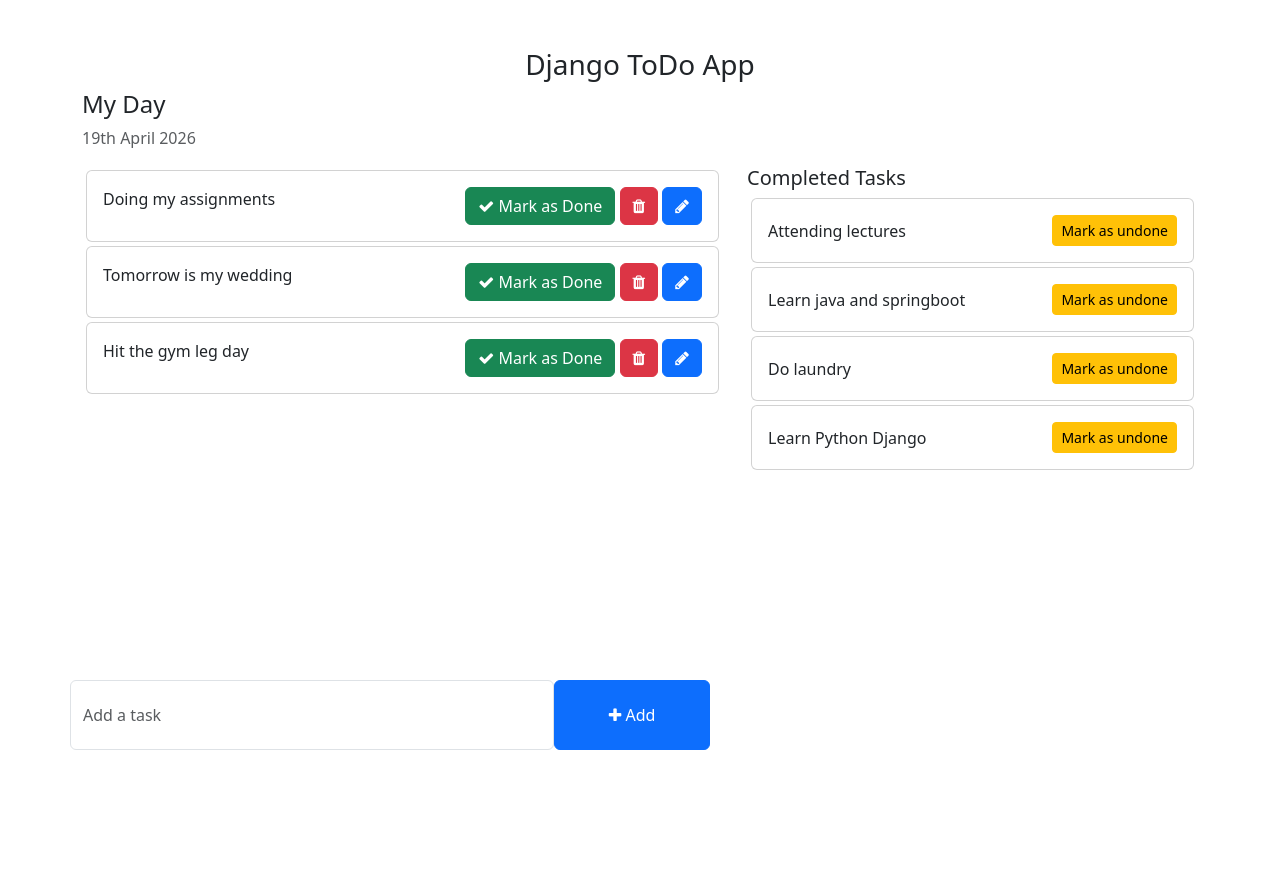
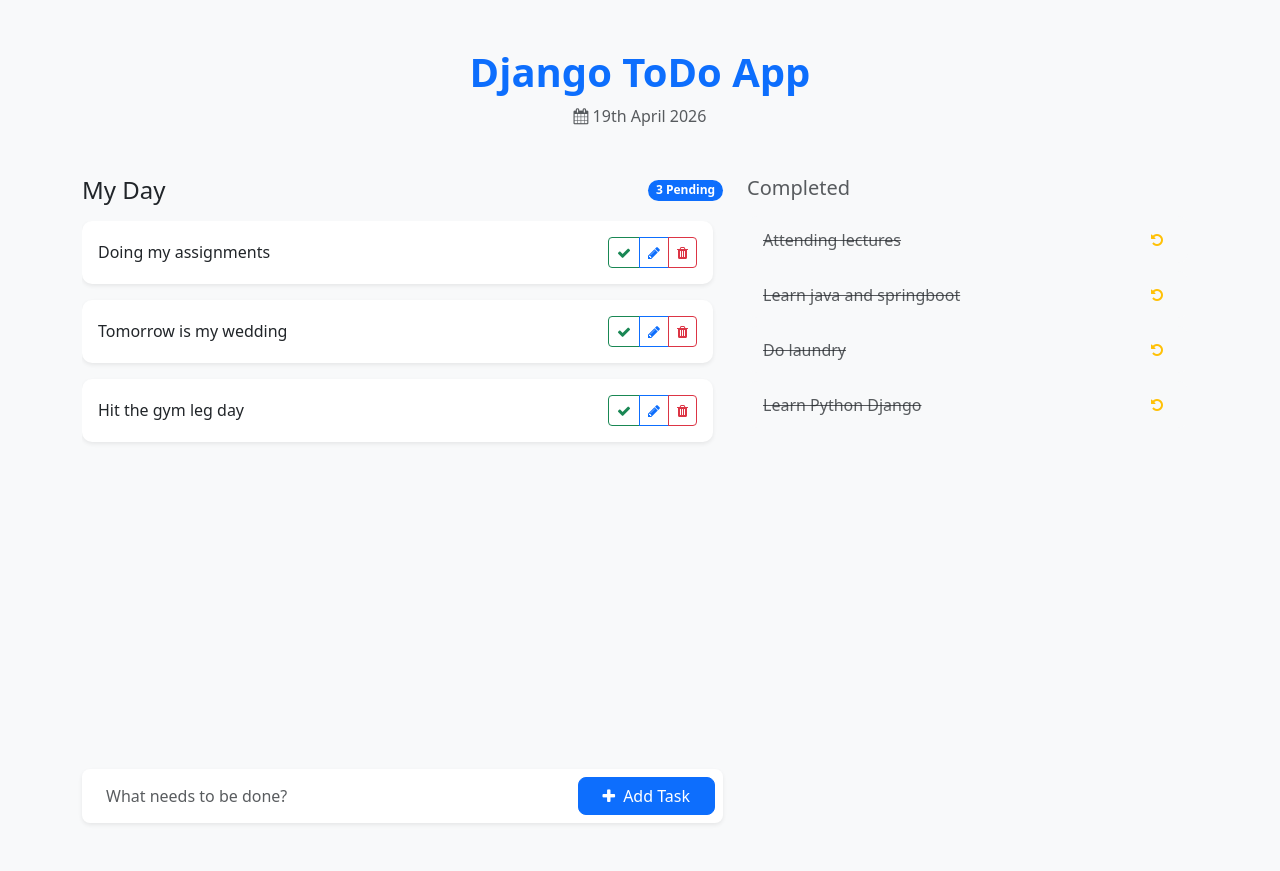
Before and after one commit to mucheru-delvan/DjangoSandBox, a Django app: page / in a window 1280 px wide. Before the commit the page ends 750 px from the top, so only its background shows below. Run offline with Django 5.2, Linux system fonts and the light colour scheme; data comes from the database, SQL or seed files in the repository; both versions use the stored data as it was after the commit.

Commit message:
Refined the home.html file

```diff
--- a/templates/home.html
+++ b/templates/home.html
@@ -4,77 +4,110 @@
     <meta charset="UTF-8">
     <meta http-equiv="X-UA-Compatible" content="IE=edge">
     <meta name="viewport" content="width=device-width, initial-scale=1.0">
-    <title>TODO LIST - Home</title>
+    <title>Django ToDo App</title>
 
-    <!-- Bootstrap -->
-    <link href="https://cdn.jsdelivr.net/npm/bootstrap@5.3.0-alpha1/dist/css/bootstrap.min.css" rel="stylesheet" integrity="sha384-GLhlTQ8iRABdZLl6O3oVMWSktQOp6b7In1Zl3/Jr59b6EGGoI1aFkw7cmDA6j6gD" crossorigin="anonymous">
-    <script src="https://cdn.jsdelivr.net/npm/bootstrap@5.3.0-alpha1/dist/js/bootstrap.bundle.min.js" integrity="sha384-w76AqPfDkMBDXo30jS1Sgez6pr3x5MlQ1ZAGC+nuZB+EYdgRZgiwxhTBTkF7CXvN" crossorigin="anonymous"></script>
-    <!-- Font Awesome Icons -->
+    <link href="https://cdn.jsdelivr.net/npm/bootstrap@5.3.0-alpha1/dist/css/bootstrap.min.css" rel="stylesheet">
     <link rel="stylesheet" href="https://cdnjs.cloudflare.com/ajax/libs/font-awesome/4.7.0/css/font-awesome.min.css">
 
     <style>
-        .form-control{
-        padding: 1.375rem .75rem !important;
+        body {
+            background-color: #f8f9fa;
+        }
+        .task-container {
+            height: 500px;
+            overflow-y: auto;
+            padding-right: 10px;
+        }
+        /* Custom scrollbar for a cleaner look */
+        .task-container::-webkit-scrollbar {
+            width: 6px;
+        }
+        .task-container::-webkit-scrollbar-thumb {
+            background-color: #d1d1d1;
+            border-radius: 10px;
+        }
+        .card {
+            border: none;
+            border-radius: 10px;
+            transition: transform 0.2s;
+        }
+        .card:hover {
+            transform: translateY(-2px);
         }
     </style>
 </head>
 <body>
-    <div class="container">
-        <h3 class="pt-5 text-center">Django ToDo App</h3>
-        <div class="row">
-            <h4>My Day</h4>
-            <p class="text-muted">{% now "jS F Y" %}</p>
-            <div class="col-md-7 col-lg-7" style="height: 450px; overflow: scroll;">
+    <div class="container py-5">
+        <header class="text-center mb-5">
+            <h1 class="display-6 fw-bold text-primary">Django ToDo App</h1>
+            <p class="text-muted"><i class="fa fa-calendar"></i> {% now "jS F Y" %}</p>
+        </header>
 
-                <!-- List of all the tasks for the day -->
+        <div class="row g-4">
+            <div class="col-md-7">
+                <div class="d-flex justify-content-between align-items-center mb-3">
+                    <h4 class="mb-0">My Day</h4>
+                    <span class="badge bg-primary rounded-pill">{{ tasks|length }} Pending</span>
+                </div>
+
+                <div class="task-container">
                     {% for task in tasks %}
-                <div class="card m-1">
-                    <div class="card-body">
-                        {{ task.task }}
-                        <span style="position: relative; float: right;">
-                            <a href = "{% url 'mark_as_done' task.pk %}" class="btn btn-success"><i class="fa fa-check"></i> Mark as Done</a>
-                            <a href ="{% url 'delete_task' task.pk %}" class="btn btn-danger"><i class="fa fa-trash"></i></a>
-                            <a href ="{% url 'edit_task' task.pk%}"class="btn btn-primary"><i class="fa fa-pencil"></i></a>
-                        </span>
+                    <div class="card shadow-sm mb-3">
+                        <div class="card-body d-flex justify-content-between align-items-center">
+                            <span class="fw-medium">{{ task.task }}</span>
+                            <div class="btn-group ms-3">
+                                <a href="{% url 'mark_as_done' task.pk %}" class="btn btn-sm btn-outline-success" title="Done">
+                                    <i class="fa fa-check"></i>
+                                </a>
+                                <a href="{% url 'edit_task' task.pk %}" class="btn btn-sm btn-outline-primary" title="Edit">
+                                    <i class="fa fa-pencil"></i>
+                                </a>
+                                <a href="{% url 'delete_task' task.pk %}" class="btn btn-sm btn-outline-danger" title="Delete">
+                                    <i class="fa fa-trash"></i>
+                                </a>
                             </div>
                         </div>
+                    </div>
+                    {% empty %}
+                    <div class="text-center mt-5">
+                        <p class="text-muted italic">No tasks for today. Relax! ☕</p>
+                    </div>
                     {% endfor %}
+                </div>
+            </div>
 
-            </div>
-            <div class="col-md-5 col-lg-5">
-                <h5>Completed Tasks</h5>
-
-                <!-- List of all the tasks that have completed -->
-
+            <div class="col-md-5">
+                <h5 class="text-muted mb-3">Completed</h5>
+                <div class="task-container" style="height: 400px;">
                     {% for task in completed_tasks %}
-                <div class="card m-1">
-                    <div class="card-body d-flex justify-content-between align-items-center">
-
-                        <span>{{ task.task }}</span>
-
-                        <a href="{% url 'mark_as_not_done' task.pk %}" class="btn btn-warning btn-sm">
-                            Mark as undone
+                    <div class="card mb-2 bg-light border-0">
+                        <div class="card-body d-flex justify-content-between align-items-center py-2">
+                            <span class="text-decoration-line-through text-muted">{{ task.task }}</span>
+                            <a href="{% url 'mark_as_not_done' task.pk %}" class="btn btn-link btn-sm text-warning">
+                                <i class="fa fa-undo"></i>
                             </a>
-
                         </div>
                     </div>
                     {% endfor %}
                 </div>
             </div>
-        <div class="row">
-            <div class="col-md-6 col-lg-6 p-0" style="position: absolute; bottom: 50px;">
-                <!-- To Do Form -->
-                <form action="{% url 'addTask' %}" method="POST">
+        </div>
+
+        <div class="row mt-5">
+            <div class="col-md-7">
+                <form action="{% url 'addTask' %}" method="POST" class="shadow-sm p-2 bg-white rounded-3">
                     {% csrf_token %}
-                    <div class="form-group">
-                        <span style="display: flex;">
-                            <input type="text" name="task" class="form-control" placeholder="Add a task">
-                            <button type= "submit" class="btn btn-primary" style="width: 200px;"><i class="fa fa-plus"></i> Add</button>
-                        </span>
+                    <div class="input-group">
+                        <input type="text" name="task" class="form-control border-0 px-3" placeholder="What needs to be done?" required>
+                        <button type="submit" class="btn btn-primary px-4 rounded-3">
+                            <i class="fa fa-plus me-2"></i>Add Task
+                        </button>
                     </div>
                 </form>
             </div>
         </div>
     </div>
+
+    <script src="https://cdn.jsdelivr.net/npm/bootstrap@5.3.0-alpha1/dist/js/bootstrap.bundle.min.js"></script>
 </body>
 </html>
```
Also changed, not shown: db.sqlite3. Lines whose indentation alone changed are shown as unchanged.
